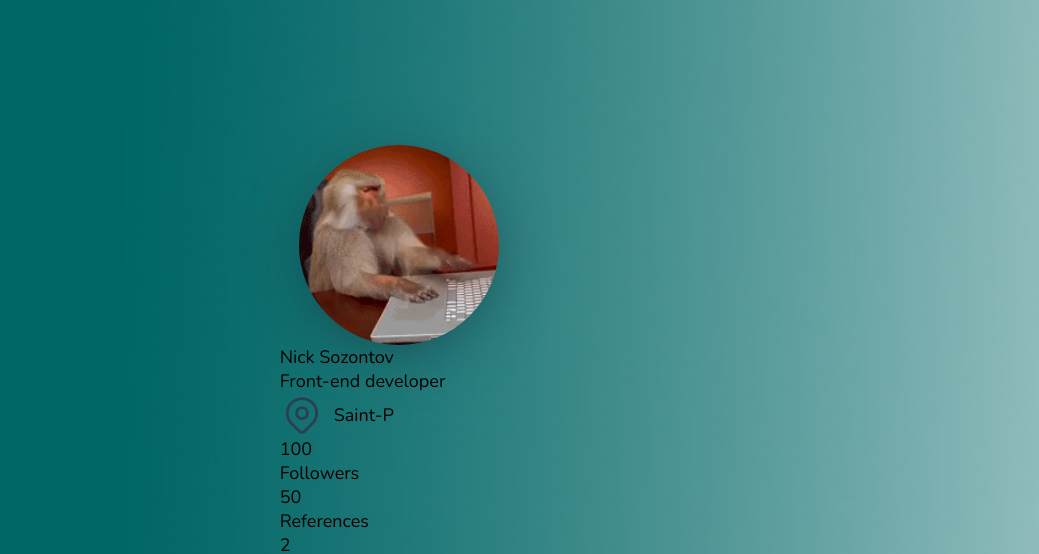
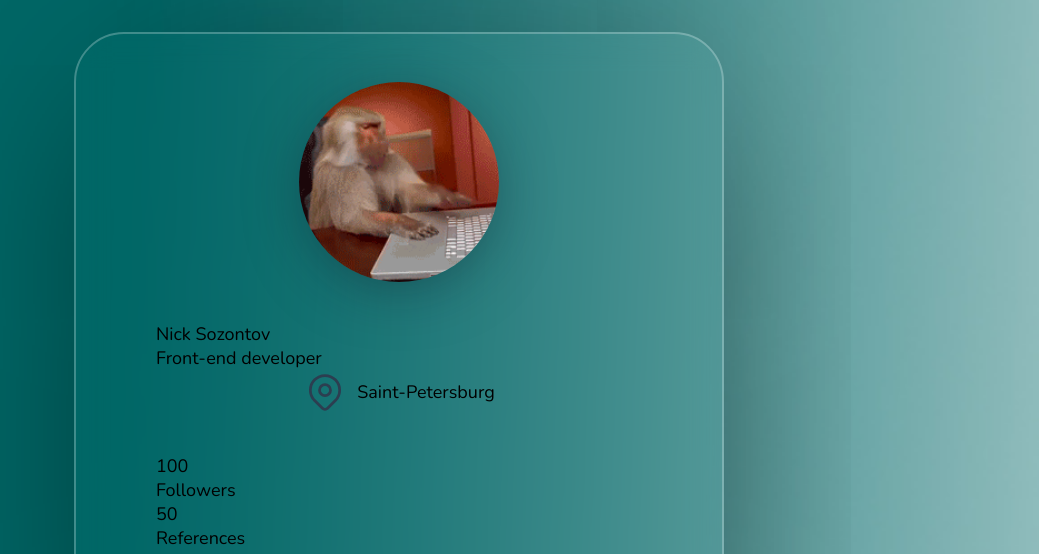
Before and after one commit to nero9926/profile_card, a plain HTML site: page index.html in a window 1280 px wide. Shown: the top 554 px of the page, without its empty margins (241-1280 px from the left). Drawn offline with nearby package versions, Linux system fonts and the light colour scheme.

Commit message:
still working.......

```diff
--- a/index.html
+++ b/index.html
@@ -7,23 +7,29 @@
     <title>Profile card</title>
     <link rel="stylesheet" href="style.css">
     <link rel="stylesheet" href="reset.css">
+    <style>
+        @import url('https://fonts.googleapis.com/css2?family=Nunito:wght@300;400;500;600;700&display=swap');
+    </style>
+
+
+
 </head>
 <body>
-    <div class="profile-card__img">
-        <figure>
+    <div class="profile-card">
+        <figure class="profile-card__img">
             <img src="Image.png" alt="...">
         </figure>
 
-        <div class="profile-card___desk">
+        <div class="profile-card__desk">
             <h1>Nick Sozontov</h1>
             <div>Front-end developer</div>
-            <div style="display: flex;align-items:center;gap:10px" >
+            <div style="display: flex;align-items:center;gap:10px;justify-content: center;" >
                 <svg xmlns="http://www.w3.org/2000/svg" class="icon icon-tabler icon-tabler-map-pin" width="44" height="44" viewBox="0 0 24 24" stroke-width="1.5" stroke="#2c3e50" fill="none" stroke-linecap="round" stroke-linejoin="round">
                     <path stroke="none" d="M0 0h24v24H0z" fill="none"/>
                     <circle cx="12" cy="11" r="3" />
                     <path d="M17.657 16.657l-4.243 4.243a2 2 0 0 1 -2.827 0l-4.244 -4.243a8 8 0 1 1 11.314 0z" />
                 </svg>
-                <span>Saint-P</span>
+                <span>Saint-Petersburg</span>
             </div>
         </div>
 
```
